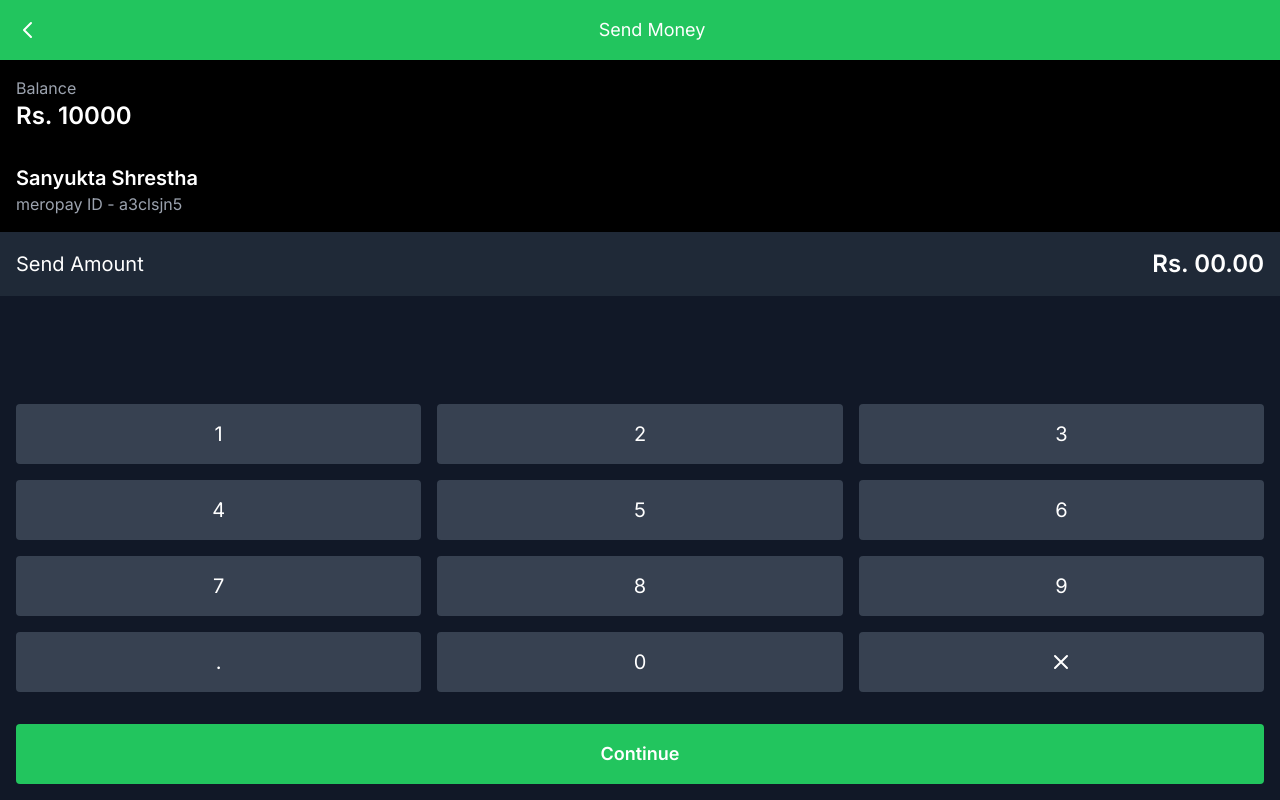
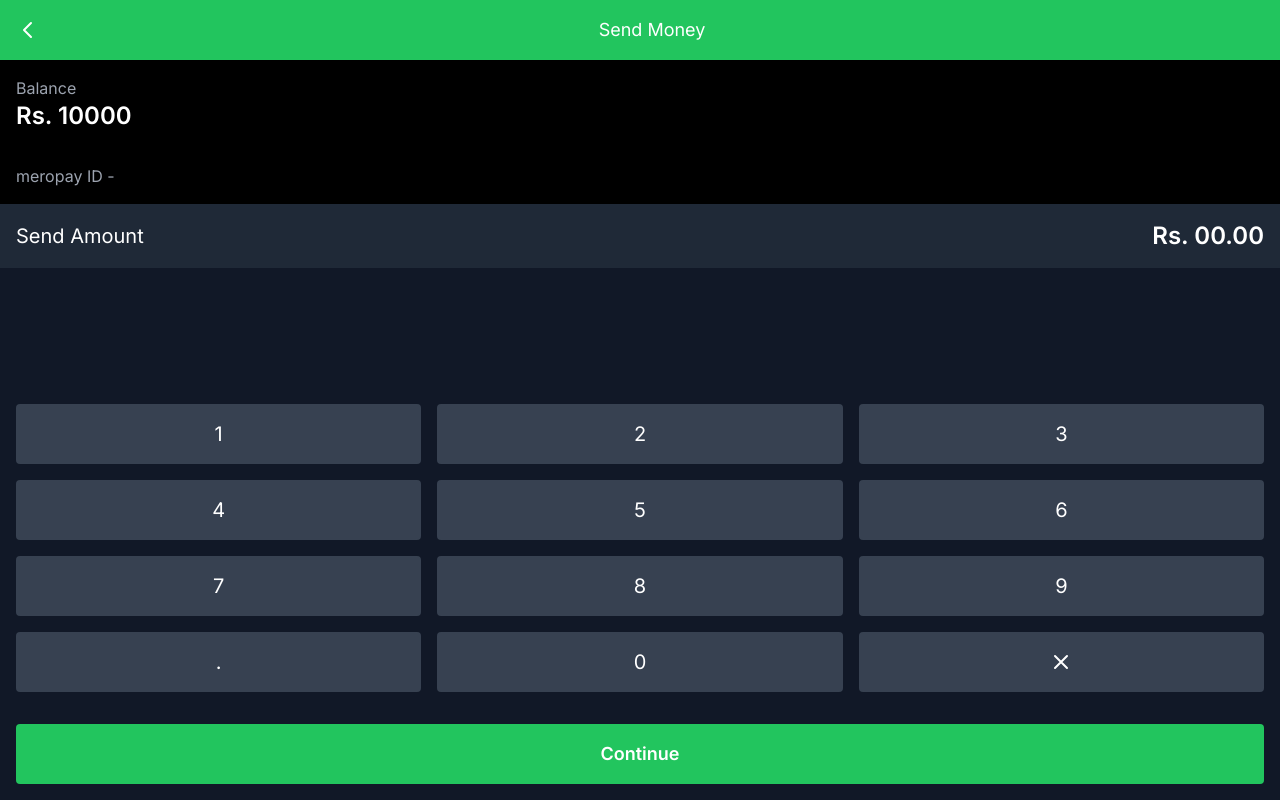
Before and after one commit to nepaltronix/merosewa, a Next.js app: page /payment in a window 1280 px wide. Built offline with nearby package versions, Linux system fonts and the light colour scheme.

Commit message:
Added store and used state logic.

```diff
--- a/src/app/page.tsx
+++ b/src/app/page.tsx
@@ -6,7 +6,7 @@ import { Html5Qrcode, Html5QrcodeResult } from "html5-qrcode";
 import useAppStore from '@/lib/useStore'
 
 export default function Home() {
-  const {merchantId, merchantName, transcationAmount, transactionID} = useAppStore()
+  const { setMerchantId, setMerchantName, setTransactionAmount, setTransactionId } = useAppStore()
   const html5QrCodeRef = useRef<Html5Qrcode | null>(null);
   const [scanResult, setScanResult] = useState<string>("");
   const [isScanning, setIsScanning] = useState<boolean>(false);
@@ -54,13 +54,16 @@ export default function Home() {
     }
   };
 
-  const handleScannedResult = function(decodedText: string, decodedResult:Html5QrcodeResult){
-    setScanResult(decodedText);
-    console.log(typeof(decodedText))
-    if(html5QrCodeRef.current){
+  const handleScannedResult = function (decodedText: string, decodedResult: Html5QrcodeResult) {
+    const scannedData = JSON.parse(decodedText);
+    setMerchantName(scannedData.merchantName);
+    setMerchantId(scannedData.merchantId);
+    setTransactionAmount(scannedData.transactionID);
+    setTransactionId(scannedData.transactionID);
+    if (html5QrCodeRef.current) {
       html5QrCodeRef.current.stop();
       setIsScanning(false);
-      router.push("/payment")
+      router.push("/payment");
     }
   }
 
--- a/src/app/payment/page.tsx
+++ b/src/app/payment/page.tsx
@@ -4,7 +4,7 @@ import React, { useState } from 'react';
 import useAppStore from '@/lib/useStore';
 
 export default function Payment() {
-    const {userName, remainingBalance} = useAppStore()
+    const {userName, remainingBalance, merchantId, merchantName, transactionID, transcationAmount} = useAppStore()
     const router = useRouter();
 
     const [amount, setAmount] = useState('');
@@ -53,15 +53,15 @@ export default function Payment() {
             {/* Recipient Info */}
             <div className="p-4 bg-black flex items-center justify-between">
                 <div>
-                    <p className="text-xl font-semibold">{userName}</p>
-                    <p className="text-gray-400">meropay ID - a3clsjn5</p>
+                    <p className="text-xl font-semibold">{merchantName}</p>
+                    <p className="text-gray-400">meropay ID - {transactionID}</p>
                 </div>
             </div>
 
             {/* Send Amount */}
             <div className="p-4 bg-gray-800 flex items-center justify-between">
                 <p className="text-xl">Send Amount</p>
-                <p className="text-2xl font-semibold">Rs. {amount || '00.00'}</p>
+                <p className="text-2xl font-semibold">Rs. {transcationAmount || '00.00'}</p>
             </div>
 
             {/* Keypad */}
```
